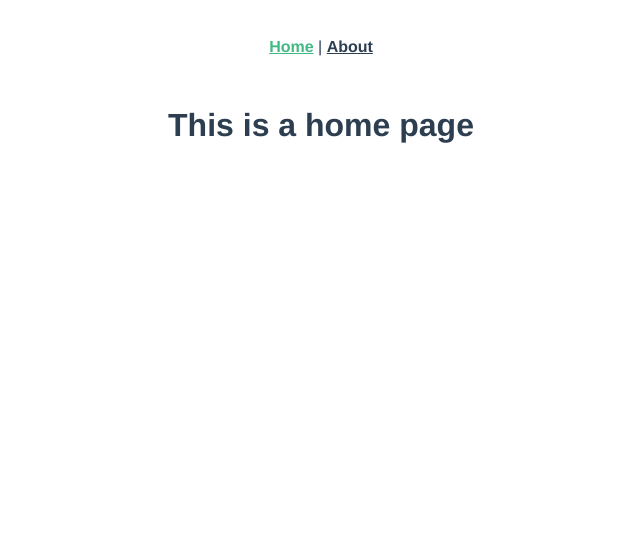
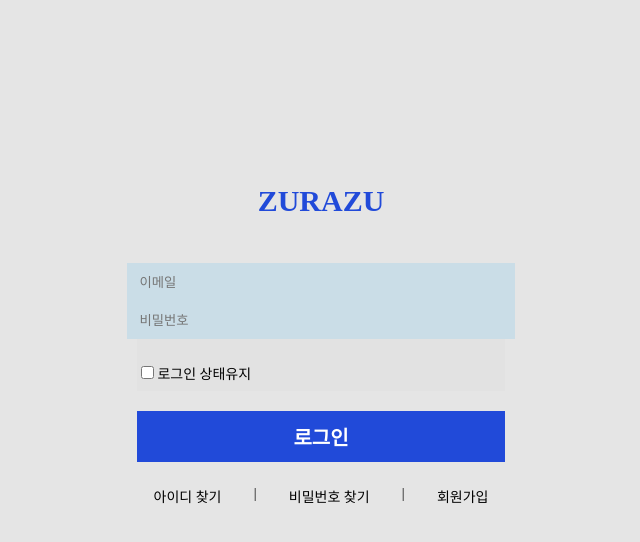
Before and after one commit to 1sTeam/study-zurazu-frontend, a Vue app: page / in a window 1280 px wide. Shown: the top 542 px of the page, without its empty margins (319-959 px from the left). Built offline with nearby package versions, Linux system fonts and the light colour scheme.

Commit message:
Login components modification

```diff
--- a/src/App.vue
+++ b/src/App.vue
@@ -1,32 +1,13 @@
 <template>
   <div id="app">
-    <div id="nav">
+    <!-- <div id="nav">
       <router-link to="/">Home</router-link> |
       <router-link to="/about">About</router-link>
-    </div>
+    </div> -->
     <router-view/>
   </div>
 </template>
 
 <style>
-#app {
-  font-family: Avenir, Helvetica, Arial, sans-serif;
-  -webkit-font-smoothing: antialiased;
-  -moz-osx-font-smoothing: grayscale;
-  text-align: center;
-  color: #2c3e50;
-}
 
-#nav {
-  padding: 30px;
-}
-
-#nav a {
-  font-weight: bold;
-  color: #2c3e50;
-}
-
-#nav a.router-link-exact-active {
-  color: #42b983;
-}
 </style>
--- a/src/components/Login.vue
+++ b/src/components/Login.vue
@@ -1,5 +1,133 @@
 <template>
-    <div class="about">
-    <h1>This is an about page</h1>
+    <div class="Login">
+
+        <div class="wrapper">
+            <div class="LoginTemplate">
+
+            <form class="title">
+            {{title}}
+            </form>
+
+                <form class="EmailInsert">
+                    <input placeholder="이메일" />
+                </form>
+
+                <form class="PwInsert">
+                    <input placeholder="비밀번호" />
+                </form>
+
+
+                <form class="loginChk">
+                <input type = "checkbox" name="loginChk" value = "true">로그인 상태유지<br>
+                </form>
+
+                <button class="login_btn">로그인</button>
+
+
+                <div class="LoginBottom">
+                    <div class="SearchId">아이디 찾기</div>
+                    <div class="line">|</div>
+                    <div class="SearchPw">비밀번호 찾기</div>
+                    <div class="line">|</div>
+                    <div class="Join">회원가입</div>
+                </div >
+
+
+            </div>
+        </div>
+
 </div>
 </template>
+
+<script>
+export default{
+
+data () {
+    return {
+        title : "ZURAZU"
+    }
+}
+
+}
+</script>
+
+<style>
+body{
+    background: #E5E5E5;
+}
+.wrapper {
+    display: flex;
+    align-items: center;
+    justify-content: center;
+    margin-top: 5rem;
+}
+.title{
+    font-size: 30px;
+    color: #214AD9;
+    font-weight : bolder;
+    margin-top: 1.5rem;
+    margin-bottom: 1.5em;
+
+}
+.LoginTemplate{
+    display: flex;
+    width : 27rem;
+    margin-left: auto;
+    margin-right: auto;
+    margin-top: 5em;
+    flex-direction: column;
+    align-items: center;
+    height: 1vh;
+}
+.EmailInsert,.PwInsert {
+
+    padding: 10px 10px;
+    font-size: 16px;
+    width: 85%;
+
+    background-color : rgba(10,160,244,0.12);
+
+}
+
+.EmailInsert:hover, .PwInsert:hover
+.EmailInsert:focus-within, .PwInsert:focus-within {
+    background-color: rgba(10,160,244,0.3);
+}
+.loginChk {
+    width: 85%;
+    padding-top: 1.5rem;
+    padding-bottom: 0.5rem;
+    background-color: #e2e2e2;
+    font-size: 14px;
+
+}
+
+.login_btn{
+    cursor: pointer;
+    background-color: #214AD9;
+    margin-top: 1em;
+    color: white;
+    font-weight:bold;
+    font-size: 20px;
+    border: none;
+    width: 85%;
+    padding-top: 0.7rem;
+    padding-bottom: 0.7rem;
+    }
+
+.LoginBottom {
+    width: 85%;
+    cursor: pointer;
+    display: flex;
+    margin-top: 1.5rem;
+    font-size: 14px;
+    justify-content: space-around;
+}
+
+input{
+    background: none;
+    border-width: 0;
+    outline: none;
+
+}
+</style>
--- a/src/router/index.js
+++ b/src/router/index.js
@@ -1,14 +1,15 @@
 import Vue from 'vue'
 import VueRouter from 'vue-router'
-import Home from '../views/Home.vue'
+// import Home from '../views/Home.vue'
+import Login from '../components/Login.vue'
 
 Vue.use(VueRouter)
 
 const routes = [
   {
     path: '/',
-    name: 'Home',
-    component: Home
+    name: 'Login',
+    component: Login
   },
   {
     path: '/about',
```
